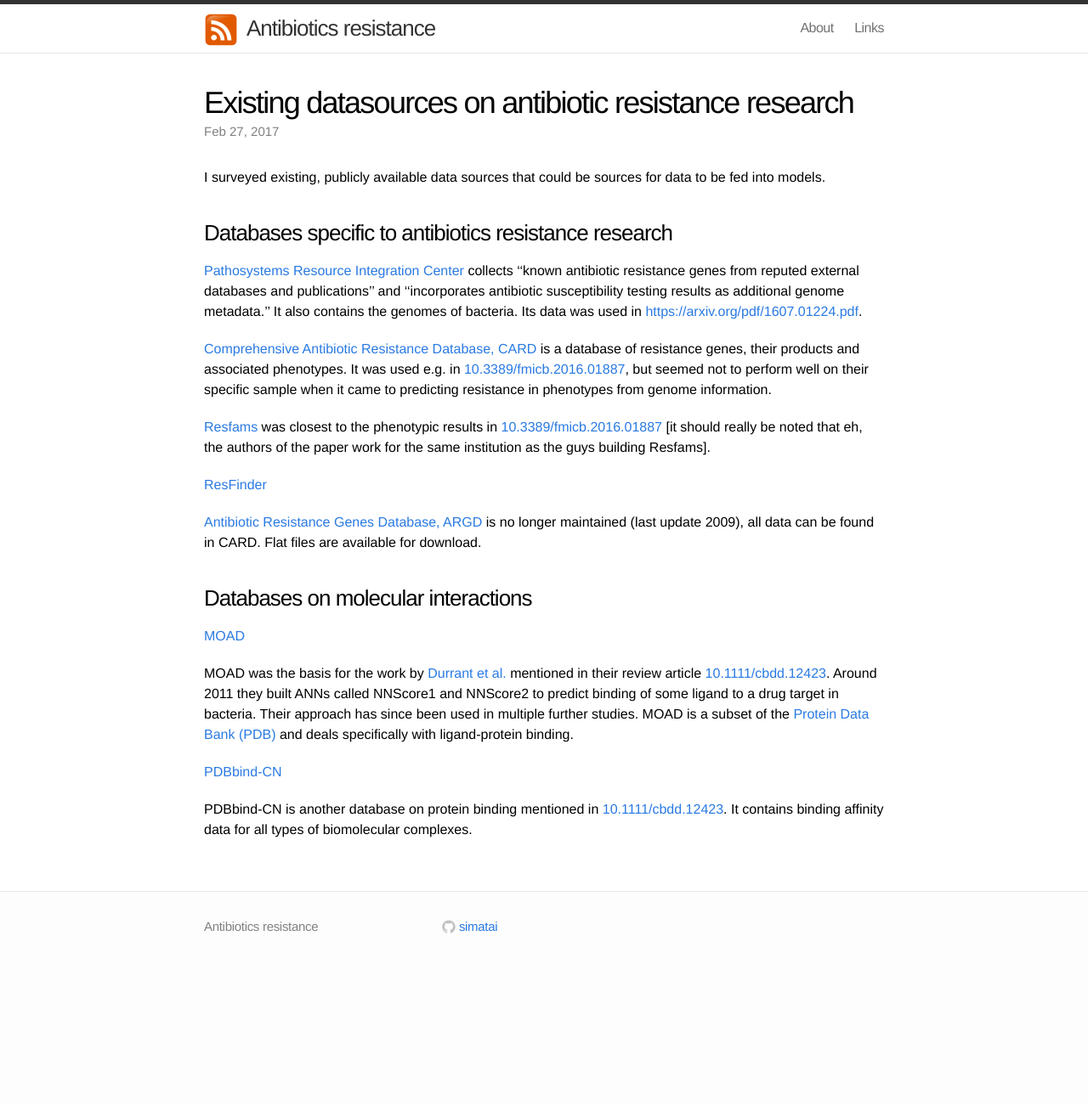
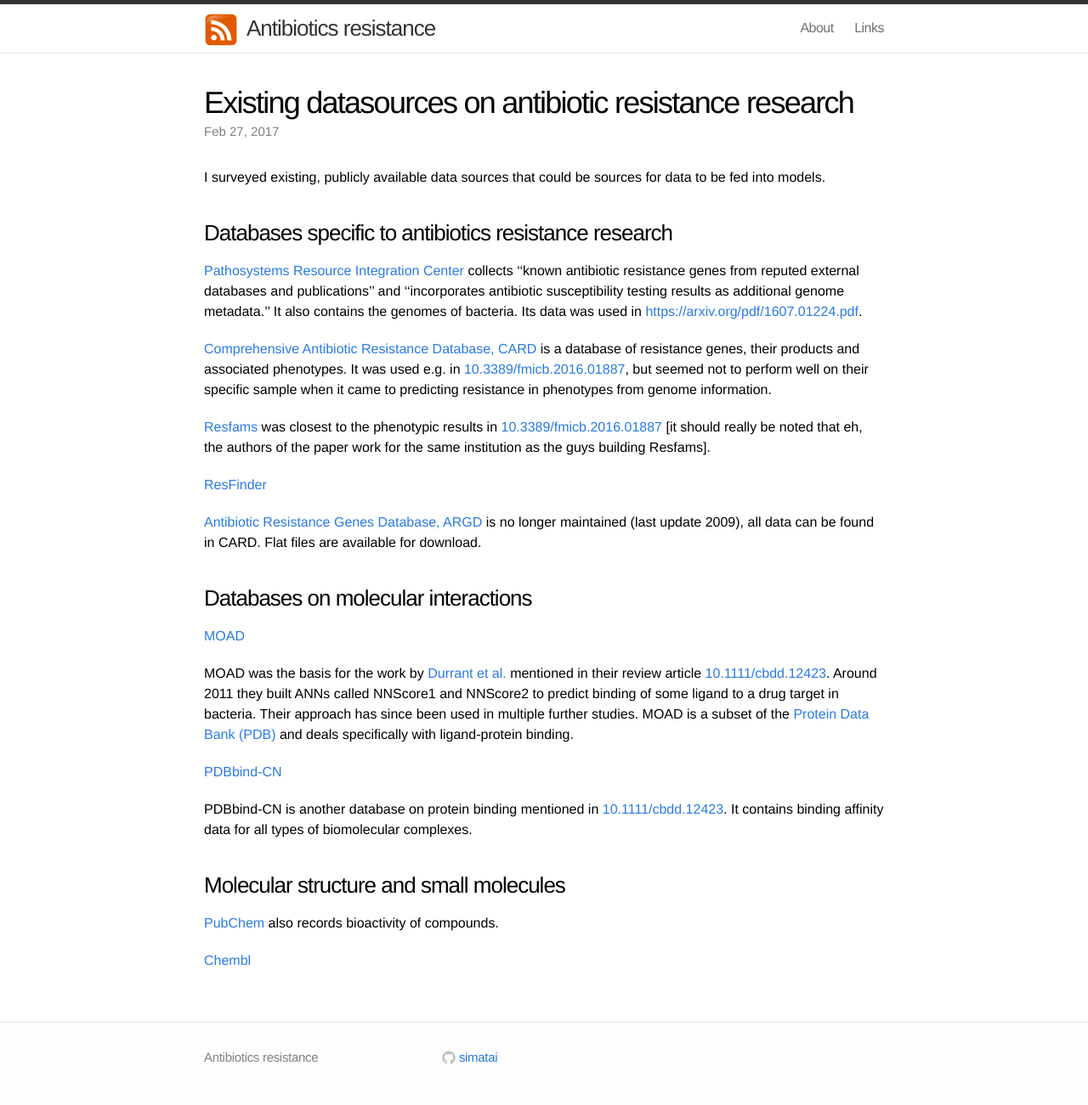
Before and after one commit to simatai/simatai.github.io, a Jekyll site: the page built from _posts/2017-02-27-existing-datasources.md, in a window 1280 px wide. Shown: the whole page at 85% size. Built offline with Jekyll 4.4.1, drawn with Linux system fonts in a browser that asks for light colours; before the commit the page ends 1147 px from its top, so only the background shows below that.

Commit message:
Update 2017-02-27-existing-datasources.md

```diff
--- a/_posts/2017-02-27-existing-datasources.md
+++ b/_posts/2017-02-27-existing-datasources.md
@@ -27,3 +27,9 @@ MOAD was the basis for the work by [Durrant et al.](https://amarolab.ucsd.edu/~j
 [PDBbind-CN](http://www.pdbbind.org.cn/)
 
 PDBbind-CN is another database on protein binding mentioned in [10.1111/cbdd.12423](https://doi.org/10.1111/cbdd.12423). It contains binding affinity data for all types of biomolecular complexes.
+
+### Molecular structure and small molecules
+
+[PubChem](https://pubchem.ncbi.nlm.nih.gov/search/) also records bioactivity of compounds.
+
+[Chembl](https://www.ebi.ac.uk/chembl/)
```
